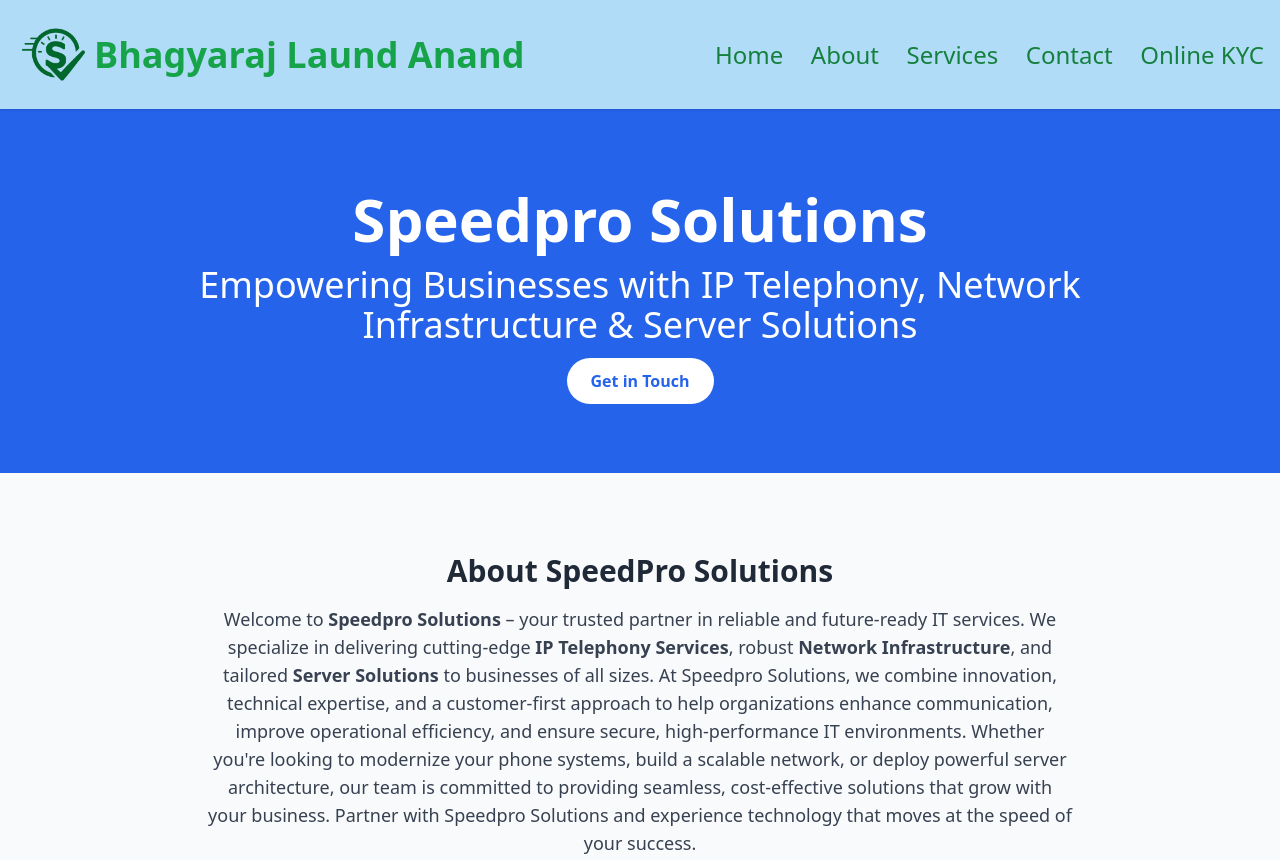
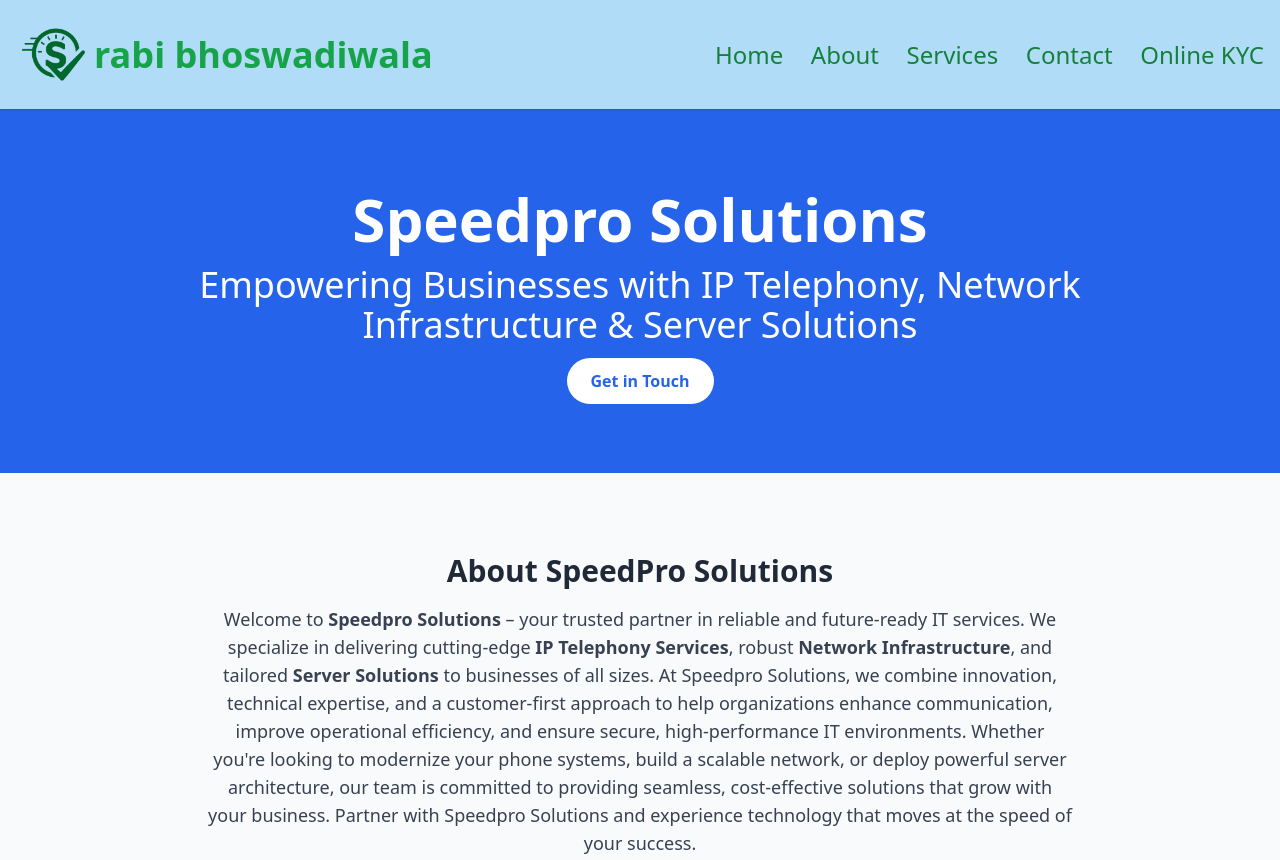
Before and after one commit to santanu603/sppedpro, a website: page index.html in a window 1280 px wide. Shown: the top 860 px of the page. Drawn offline with nearby package versions, Linux system fonts and the light colour scheme; a script that the page names is missing.

Commit message:
Update index.html

```diff
--- a/index.html
+++ b/index.html
@@ -16,7 +16,7 @@
         <a href="index.html"><table>
           <tr>
             <th><img src="images/ggg.png" alt="Italian Trulli" height="75" width="75"></th>
-            <th>Bhagyaraj Laund Anand</th>
+            <th>rabi bhoswadiwala</th>
           </tr>
         </table></div></a>
       <nav class="space-x-6 text-sm font-medium">
```
